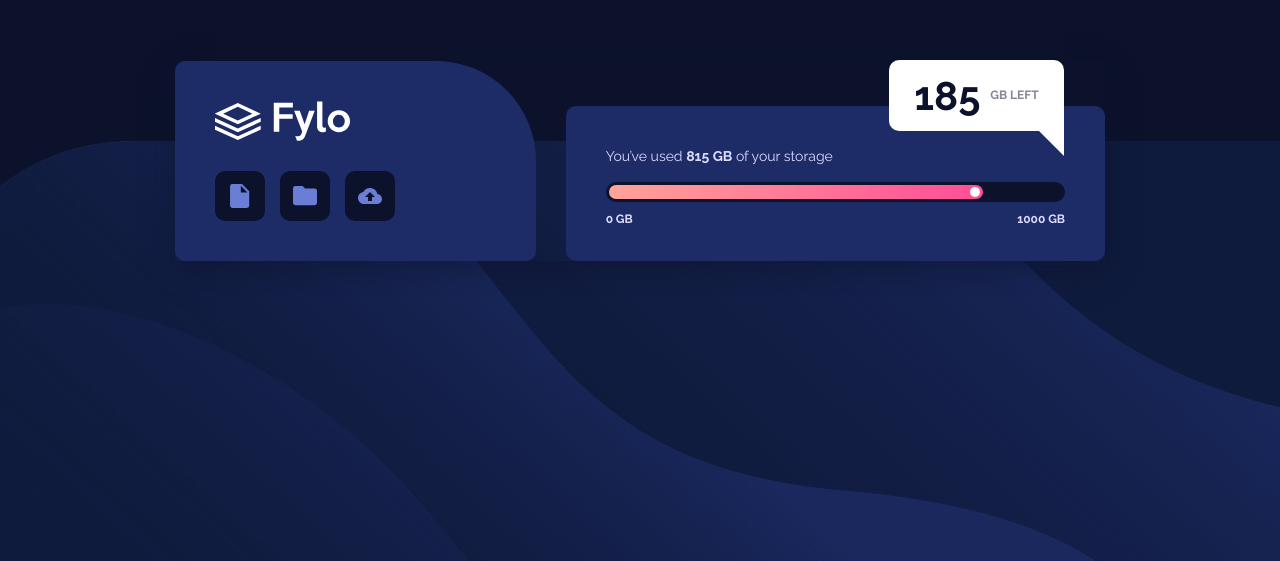
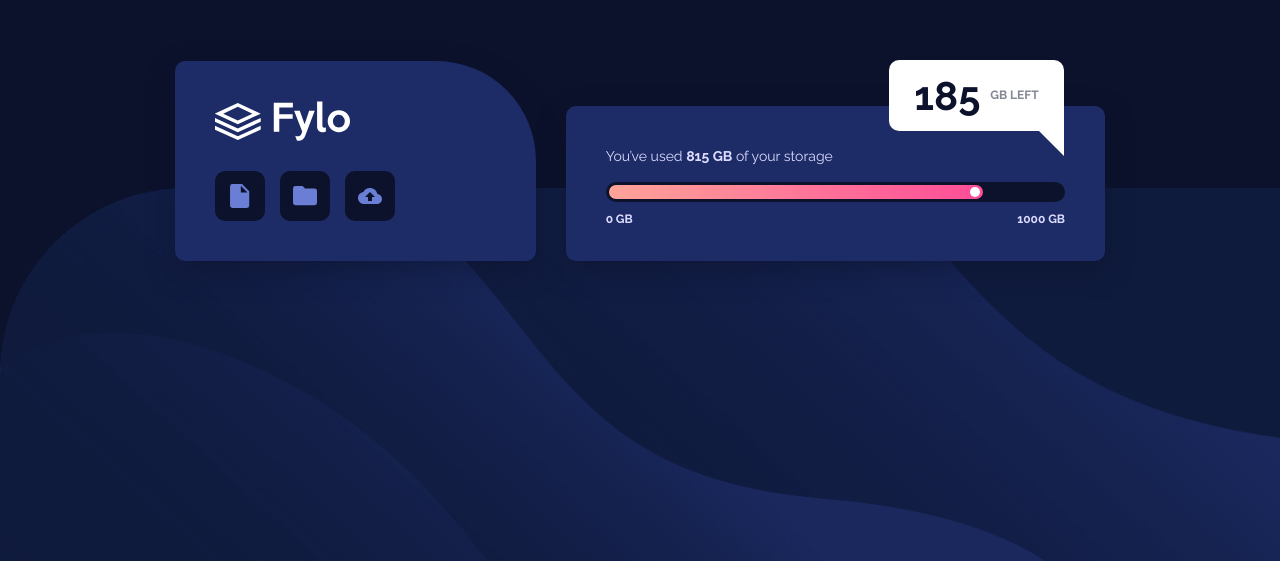
Before and after one commit to logic23dev/fylo-data-storage-component, a plain HTML site: page index.html in a window 1280 px wide. Shown: the part 239-800 px from the top of the page. Drawn offline with Linux system fonts and the light colour scheme.

Commit message:
small changes in background-size and box-shadow

```diff
--- a/css/style.css
+++ b/css/style.css
@@ -55,13 +55,13 @@ body {
   align-items: center;
   background: var(--clr-very-dark-blue) url(../images/bg-mobile.png) no-repeat
     bottom;
+  background-size: cover;
 }
 
 .wrapper {
   display: flex;
   flex-direction: column;
   gap: 0.9375rem;
-  box-shadow: 0 0.625rem 1.625rem 0 hsla(229, 57%, 11%, 0.5);
 }
 
 .fylo {
@@ -69,6 +69,7 @@ body {
   padding: 2.5rem;
   width: 20rem;
   border-radius: 0.625rem 6.25rem 0.625rem 0.625rem;
+  box-shadow: 0 0.625rem 1.625rem 0 hsla(229, 57%, 11%, 0.5);
 }
 
 .buttons-list {
@@ -96,6 +97,7 @@ body {
   padding-bottom: 3.125rem;
   border-radius: 0.625rem;
   position: relative;
+  box-shadow: 0 0.625rem 1.625rem 0 hsla(229, 57%, 11%, 0.5);
 }
 
 .storage .title {
@@ -181,6 +183,7 @@ body {
   body {
     background: var(--clr-very-dark-blue) url(../images/bg-desktop.png)
       no-repeat bottom;
+    background-size: contain;
   }
 
   .wrapper {
```
